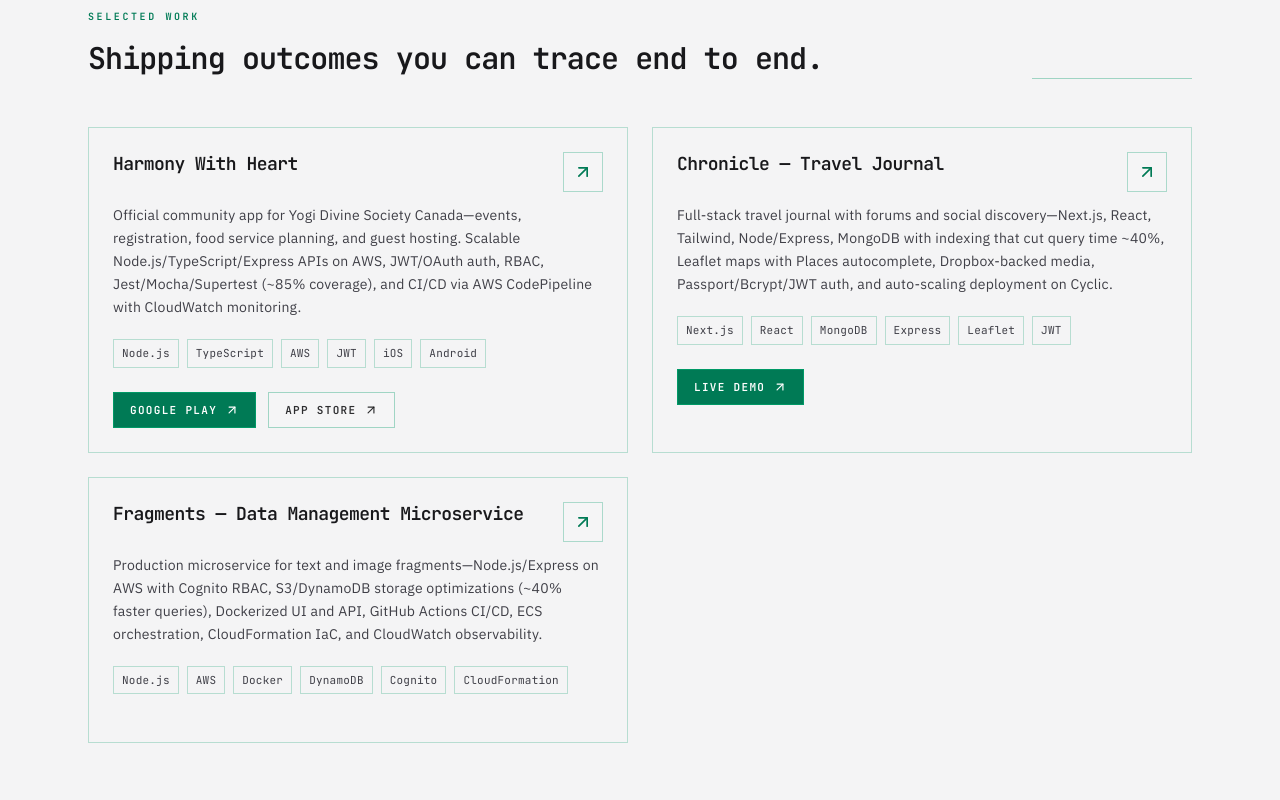
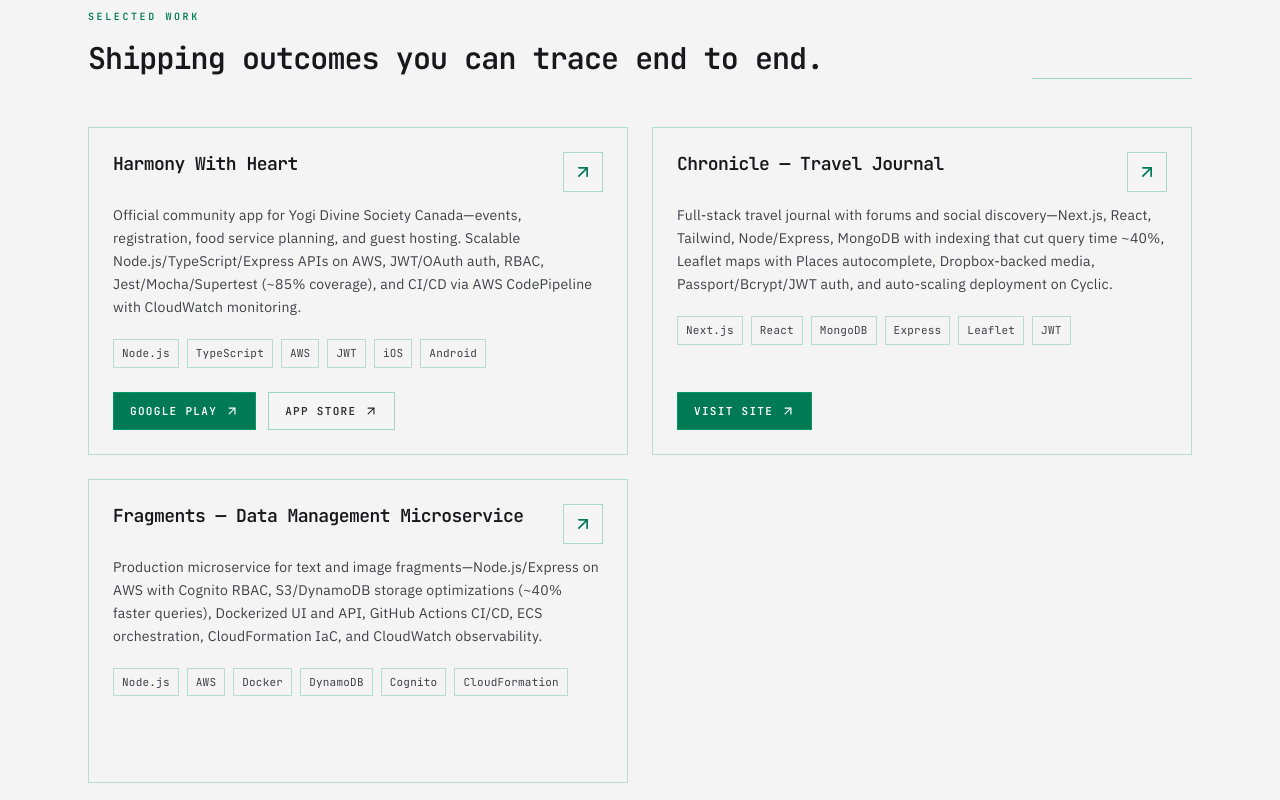
Before and after one commit to Vaibhav-G-Parmar/portfolio, a Next.js app: page / in a window 1280 px wide. Shown: the part 1640-2440 px from the top of the page. Built offline with nearby package versions, Linux system fonts and the light colour scheme; no server answers.

Commit message:
refactor(projects): align card CTAs, Visit site label, drop footer rule

```diff
--- a/components/sections/projects.tsx
+++ b/components/sections/projects.tsx
@@ -1,22 +1,31 @@
 "use client";
 
-import { ArrowUpRight, Code2 } from "lucide-react";
+import { ArrowUpRight } from "lucide-react";
 import { RevealSection } from "@/components/ui/reveal-section";
 import { projectsHeading } from "@/content/site";
 import { projects, type Project } from "@/data/projects";
 
+const primaryCtaClass =
+  "inline-flex min-h-[2.375rem] shrink-0 items-center gap-2 border border-emerald-600 bg-emerald-700 px-4 py-2 text-[11px] font-semibold uppercase tracking-[0.12em] text-white transition hover:bg-emerald-600 dark:border-emerald-500 dark:bg-emerald-600 dark:hover:bg-emerald-500";
+
+const secondaryCtaClass =
+  "inline-flex min-h-[2.375rem] shrink-0 items-center gap-2 border border-emerald-600/35 bg-background/80 px-4 py-2 text-[11px] font-semibold uppercase tracking-[0.12em] text-foreground/90 transition hover:border-emerald-600 hover:bg-emerald-600/10 dark:border-emerald-400/35 dark:hover:bg-emerald-400/10";
+
 function ProjectCard({ project }: { project: Project }) {
+  const { live, googlePlay, appStore, repo } = project.links;
+  const hasLinks = Boolean(live || googlePlay || appStore || repo);
+
   return (
-    <article className="group relative overflow-hidden border border-emerald-600/25 bg-background/65 p-6 transition-all duration-300 hover:-translate-y-1 hover:border-emerald-600/45 dark:border-emerald-400/22 dark:bg-zinc-950/70 dark:hover:border-emerald-400/40">
+    <article className="group relative flex h-full flex-col overflow-hidden border border-emerald-600/25 bg-background/65 p-6 transition-all duration-300 hover:-translate-y-1 hover:border-emerald-600/45 dark:border-emerald-400/22 dark:bg-zinc-950/70 dark:hover:border-emerald-400/40">
       <div
         aria-hidden
         className="pointer-events-none absolute inset-0 opacity-0 transition-opacity duration-300 group-hover:opacity-100"
       >
         <div className="absolute inset-0 bg-emerald-600/[0.04] dark:bg-emerald-400/[0.06]" />
       </div>
-      <div className="relative">
+      <div className="relative flex min-h-0 flex-1 flex-col">
         <div className="flex items-start justify-between gap-4">
-          <h3 className="font-display text-lg font-semibold leading-snug tracking-normal text-foreground">
+          <h3 className="min-w-0 flex-1 font-display text-lg font-semibold leading-snug tracking-normal text-foreground">
             {project.title}
           </h3>
           <span
@@ -27,61 +36,63 @@
           </span>
         </div>
         <p className="mt-3 text-[14px] leading-[1.65] text-zinc-700 dark:text-zinc-300">{project.description}</p>
-        <div className="font-mono mt-5 flex flex-wrap gap-2">
+        <div className="font-mono mt-5 flex flex-wrap content-start gap-2">
           {project.tags.map((t) => (
             <span
               key={t}
-              className="border border-emerald-600/25 bg-background/70 px-2 py-1 text-[11px] tracking-[0.02em] text-zinc-700 dark:border-emerald-400/22 dark:bg-zinc-900/80 dark:text-zinc-300"
+              className="h-fit border border-emerald-600/25 bg-background/70 px-2 py-1 text-[11px] tracking-[0.02em] text-zinc-700 dark:border-emerald-400/22 dark:bg-zinc-900/80 dark:text-zinc-300"
             >
               {t}
             </span>
           ))}
         </div>
-        <div className="font-mono mt-6 flex flex-wrap gap-3">
-          {project.links.live ? (
+        <div className="mt-auto pt-6">
+          {hasLinks ? (
+            <div className="font-mono flex flex-wrap items-center gap-3">
+              {live ? (
                 <a
-              href={project.links.live}
+                  href={live}
                   target="_blank"
                   rel="noopener noreferrer"
-              className="inline-flex items-center gap-2 border border-emerald-600 bg-emerald-700 px-4 py-2 text-[11px] font-semibold uppercase tracking-[0.12em] text-white transition hover:bg-emerald-600 dark:border-emerald-500 dark:bg-emerald-600 dark:hover:bg-emerald-500"
+                  className={primaryCtaClass}
+                  aria-label={`Visit ${project.title} (opens in new tab)`}
                 >
-              Live demo
-              <ArrowUpRight className="size-3.5" />
+                  Visit site
+                  <ArrowUpRight className="size-3.5 shrink-0" />
                 </a>
               ) : null}
-          {project.links.googlePlay ? (
+              {googlePlay ? (
                 <a
-              href={project.links.googlePlay}
+                  href={googlePlay}
                   target="_blank"
                   rel="noopener noreferrer"
-              className="inline-flex items-center gap-2 border border-emerald-600 bg-emerald-700 px-4 py-2 text-[11px] font-semibold uppercase tracking-[0.12em] text-white transition hover:bg-emerald-600 dark:border-emerald-500 dark:bg-emerald-600 dark:hover:bg-emerald-500"
+                  className={primaryCtaClass}
                 >
                   Google Play
-              <ArrowUpRight className="size-3.5" />
+                  <ArrowUpRight className="size-3.5 shrink-0" />
                 </a>
               ) : null}
-          {project.links.appStore ? (
+              {appStore ? (
                 <a
-              href={project.links.appStore}
+                  href={appStore}
                   target="_blank"
                   rel="noopener noreferrer"
-              className="inline-flex items-center gap-2 border border-emerald-600/35 bg-background/80 px-4 py-2 text-[11px] font-semibold uppercase tracking-[0.12em] text-foreground/90 transition hover:border-emerald-600 hover:bg-emerald-600/10 dark:border-emerald-400/35 dark:hover:bg-emerald-400/10"
+                  className={secondaryCtaClass}
                 >
                   App Store
-              <ArrowUpRight className="size-3.5" />
+                  <ArrowUpRight className="size-3.5 shrink-0" />
                 </a>
               ) : null}
-          {project.links.repo ? (
-            <a
-              href={project.links.repo}
-              target="_blank"
-              rel="noopener noreferrer"
-              className="inline-flex items-center gap-2 border border-emerald-600/35 bg-background/80 px-4 py-2 text-[11px] font-semibold uppercase tracking-[0.12em] text-foreground/90 transition hover:border-emerald-600 hover:bg-emerald-600/10 dark:border-emerald-400/35 dark:hover:bg-emerald-400/10"
-            >
-              <Code2 className="size-3.5" />
+              {repo ? (
+                <a href={repo} target="_blank" rel="noopener noreferrer" className={secondaryCtaClass}>
                   Source
+                  <ArrowUpRight className="size-3.5 shrink-0" />
                 </a>
               ) : null}
+            </div>
+          ) : (
+            <div className="min-h-[2.375rem]" aria-hidden />
+          )}
         </div>
       </div>
     </article>
```
Lines whose indentation alone changed are shown as unchanged.
